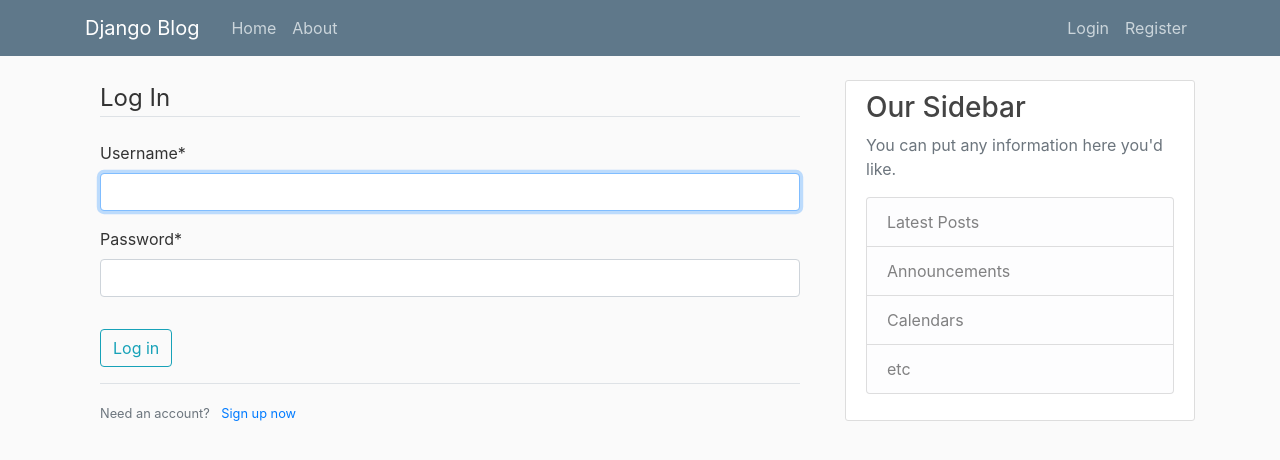
After one commit to jem93604/Django-project-1-blog, a Django app: page /login/ in a window 1280 px wide. The commit adds this page. Shown: the top 460 px of the page. Run offline with Django 5.2, Linux system fonts and the light colour scheme; some libraries are stand-ins or nearby versions.

Commit message:
login view skelton done

```diff
--- a/djangoproject1/urls.py
+++ b/djangoproject1/urls.py
@@ -1,9 +1,15 @@
 from django.contrib import admin
 from django.urls import path, include
 from users import views
+from django.contrib.auth import views as auth_views
 
 urlpatterns = [
     path("admin/", admin.site.urls),
     path("register/", views.register, name="register"),
     path("", include("blog.urls")),  # Added trailing slash
+    path(
+        "login/",
+        auth_views.LoginView.as_view(template_name="users/login.html"),
+        name="login",
+    ),
 ]
--- a/urls.py
+++ b/urls.py
@@ -7,5 +7,4 @@ urlpatterns = [
     path("register/", views.register, name="register"),
     path("", include("blog.urls")),
     path("blogs/", include("blogs.urls")),
-    path("blogs/", include("blogs.urls")),
 ]
--- /dev/null
+++ b/users/templates/users/login.html
@@ -0,0 +1,22 @@
+{% extends "blog/base.html" %} {% load crispy_forms_tags %} {% block content %}
+
+<div class="container">
+  <form method="POST">
+    {% csrf_token %}
+    <fieldset class="form-group">
+      <legend class="border-bottom mb-4">Log In</legend>
+      {{ form|crispy }}
+    </fieldset>
+    <div class="form-group">
+      <button type="submit" class="btn btn-outline-info">Log in</button>
+    </div>
+  </form>
+  <div class="border-top pt-3">
+    <small class="text-muted">
+      Need an account?
+      <a class="ml-2" href="{% url 'register' %}">Sign up now</a>
+    </small>
+  </div>
+</div>
+
+{% endblock content %}
--- a/users/templates/users/register.html
+++ b/users/templates/users/register.html
@@ -18,7 +18,7 @@
   </form>
   <div class="border-top pt-3">
 <small class="text-muted">
-Already have an account <a class="ml-2" href='#'>Sign in </a>
+  Already have an account <a class="ml-2" href="#">Sign in </a>
 </small>
 </div>
    </div>
```
